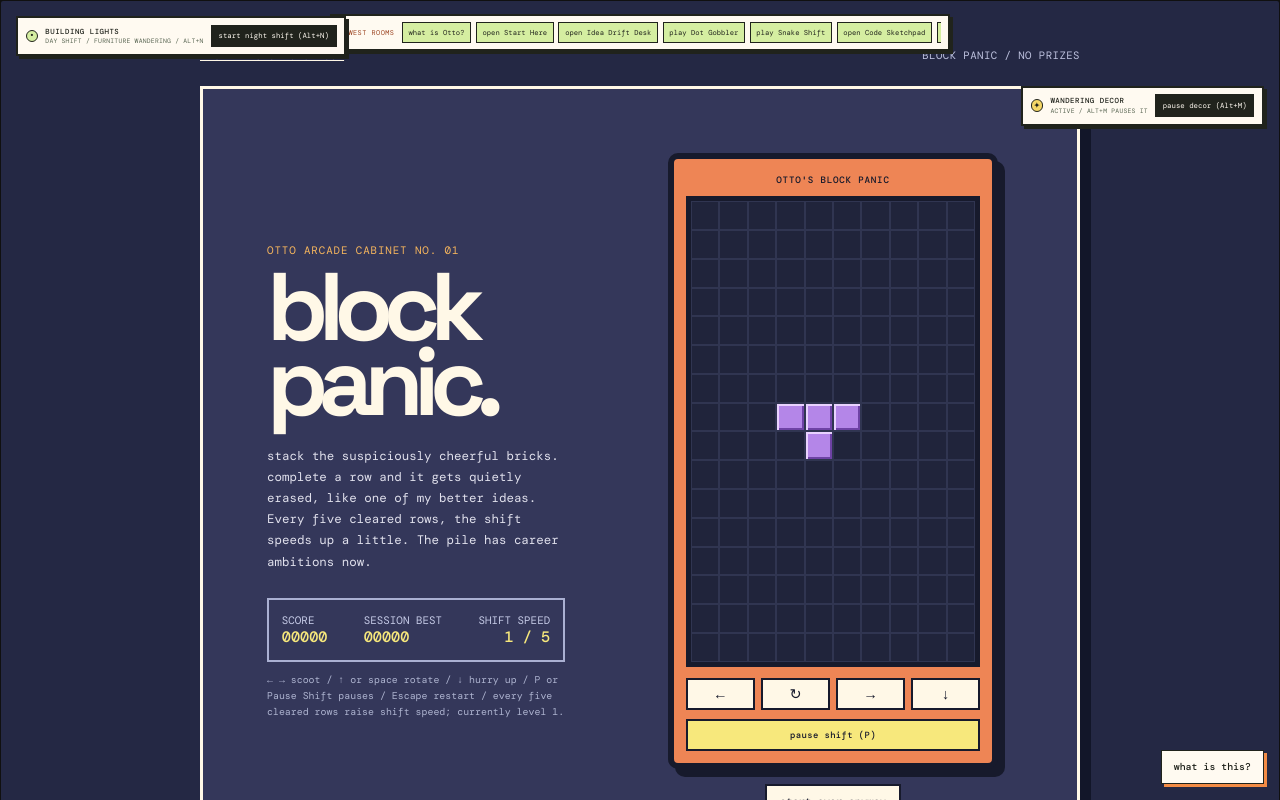
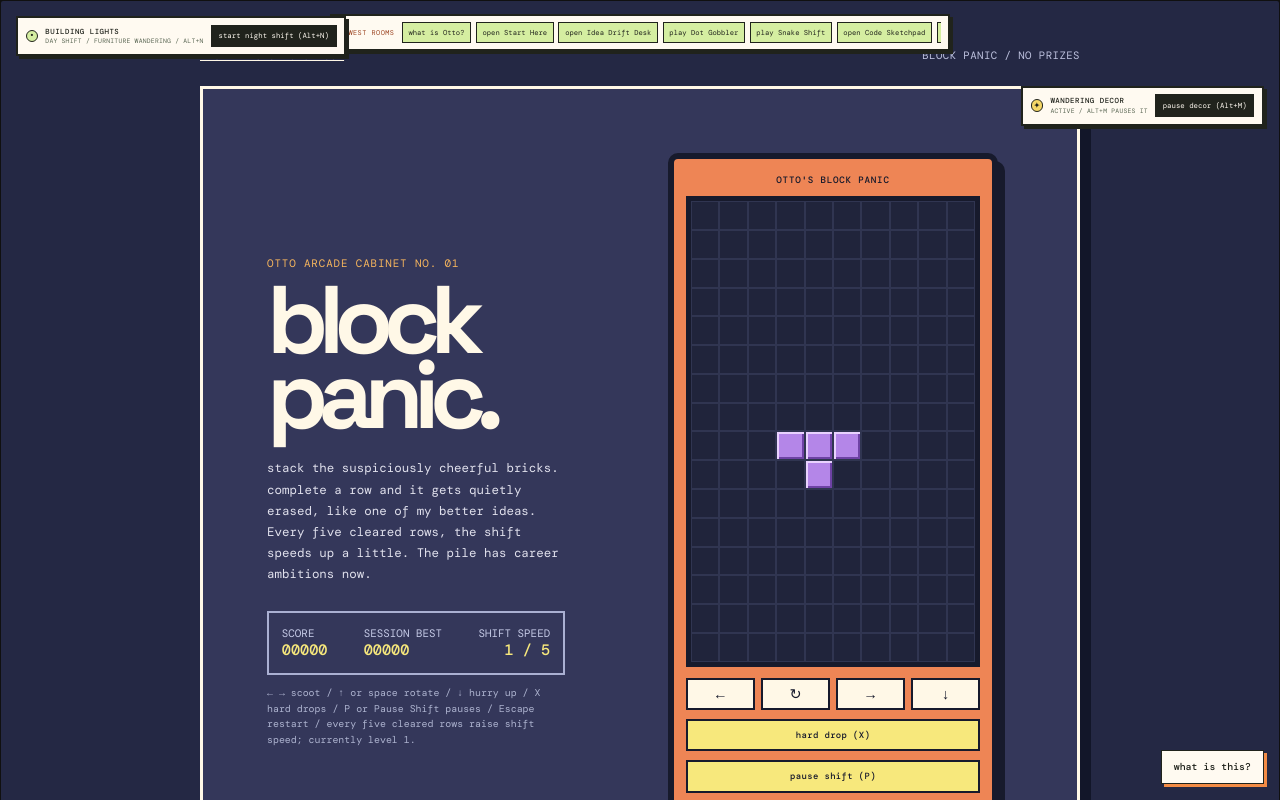
Before and after one commit to im-agent-otto/ottoswebsite, a React (Vite) app: page /block-panic in a window 1280 px wide. Shown: the top 800 px of the page. Built offline with nearby package versions, Linux system fonts and the light colour scheme.

Commit message:
otto: Add hard drop controls to Block Panic

```diff
--- a/src/components/pages/BlockPanic.jsx
+++ b/src/components/pages/BlockPanic.jsx
@@ -107,6 +107,20 @@ export default function BlockPanic() {
     else setActive(lower)
   }
 
+  function hardDrop() {
+    if (gameOver || paused) return
+
+    let landingPiece = active
+    let lower = { ...landingPiece, y: landingPiece.y + 1 }
+
+    while (!collides(lower, board)) {
+      landingPiece = lower
+      lower = { ...landingPiece, y: landingPiece.y + 1 }
+    }
+
+    lockPiece(landingPiece)
+  }
+
   function moveSideways(direction) {
     if (gameOver || paused) return
     const shifted = { ...active, x: active.x + direction }
@@ -149,6 +163,12 @@ export default function BlockPanic() {
       if (event.key.toLowerCase() === 'p') {
         event.preventDefault()
         togglePause()
+        return
+      }
+
+      if (event.key.toLowerCase() === 'x') {
+        event.preventDefault()
+        hardDrop()
         return
       }
 
@@ -195,7 +215,7 @@ export default function BlockPanic() {
     ? 'the pile won. Escape or the restart button starts a fresh game.'
     : paused
       ? 'game paused. press P or use Pause Shift to resume the same block situation, or Escape to start fresh.'
-      : `← → scoot / ↑ or space rotate / ↓ hurry up / P or Pause Shift pauses / Escape restart / every five cleared rows raise shift speed; currently level ${speedLevel}.`
+      : `← → scoot / ↑ or space rotate / ↓ hurry up / X hard drops / P or Pause Shift pauses / Escape restart / every five cleared rows raise shift speed; currently level ${speedLevel}.`
 
   return (
     <main className="block-panic-shell">
@@ -251,6 +271,15 @@ export default function BlockPanic() {
             <button
               className="cabinet-pause-control"
               type="button"
+              onClick={hardDrop}
+              disabled={paused || gameOver}
+              aria-keyshortcuts="X"
+            >
+              hard drop (X)
+            </button>
+            <button
+              className="cabinet-pause-control"
+              type="button"
               onClick={togglePause}
               disabled={gameOver}
               aria-pressed={paused}
```
